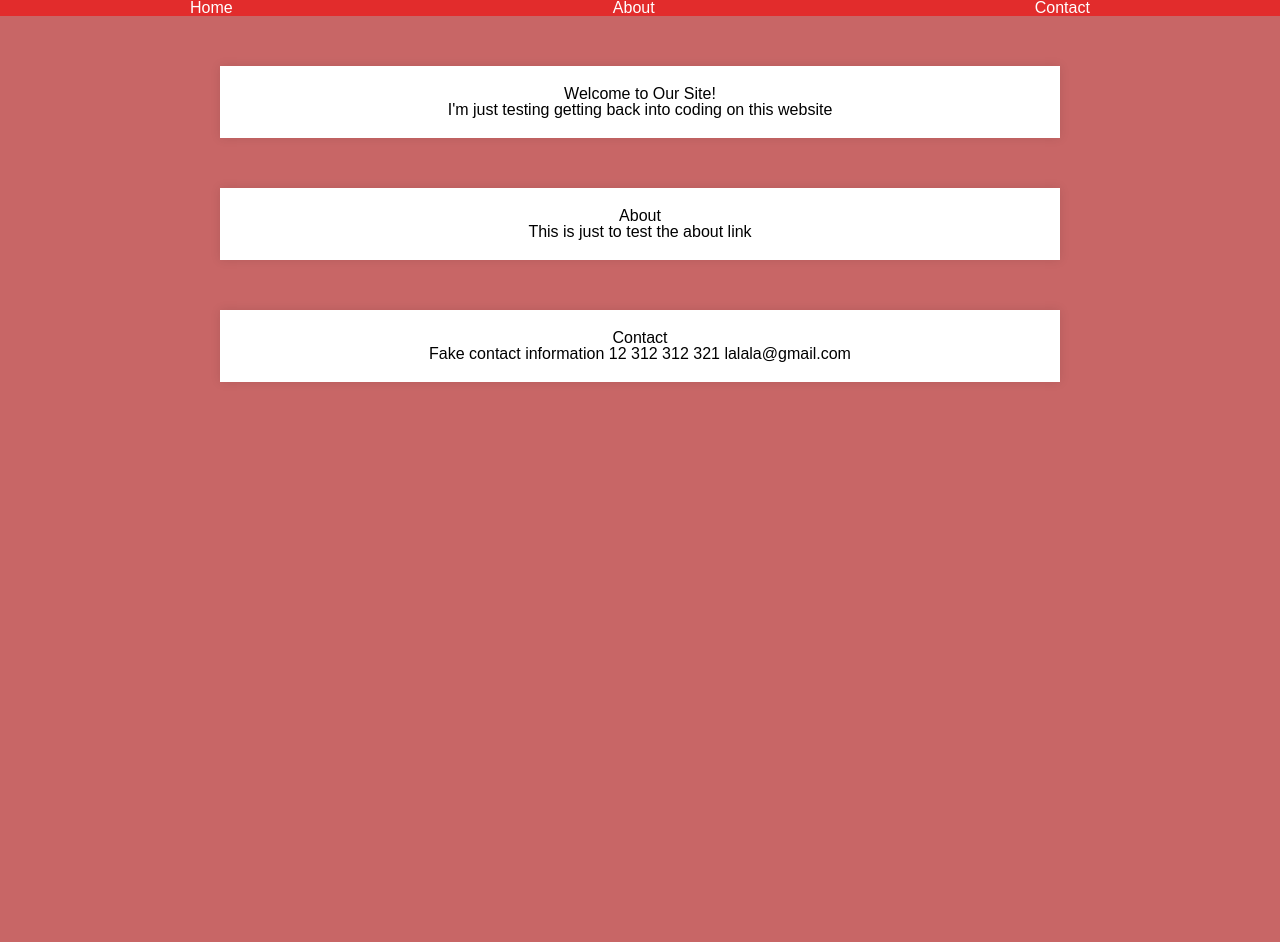
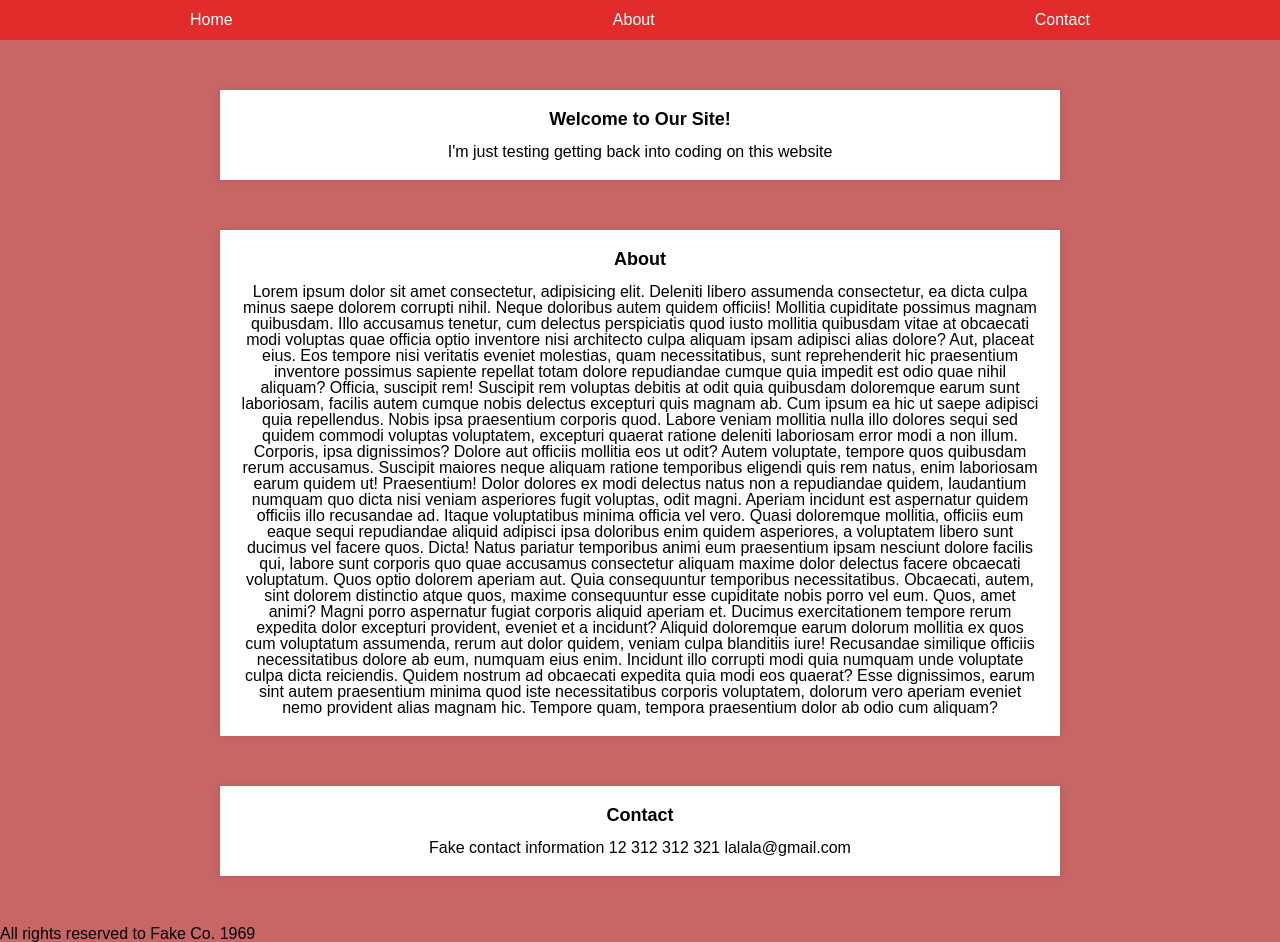
Before and after one commit to marcosmariante/marcosmariante.github.io, a plain HTML site: page index.html in a window 1280 px wide. Before the commit the page ends 800 px from the top, so only its background shows below. Drawn offline with Linux system fonts and the light colour scheme.

Commit message:
changed margin and styling to h2, added loren ipsum text on about section, addeded height to nav

```diff
--- a/index.html
+++ b/index.html
@@ -15,12 +15,25 @@
 
     </div>
     <div class="container">
-        <h1>Welcome to Our Site!</h1>
+        <h2>Welcome to Our Site!</h2>
         <p>I'm just testing getting back into coding on this website </p>
     </div>
     <div class="container">
         <h2 id="about">About</h2>
-        <p>This is just to test the about link</p>
+        <p>Lorem ipsum dolor sit amet consectetur, adipisicing elit. Deleniti libero assumenda consectetur, ea dicta culpa minus saepe dolorem corrupti nihil. Neque doloribus autem quidem officiis! Mollitia cupiditate possimus magnam quibusdam.
+        Illo accusamus tenetur, cum delectus perspiciatis quod iusto mollitia quibusdam vitae at obcaecati modi voluptas quae officia optio inventore nisi architecto culpa aliquam ipsam adipisci alias dolore? Aut, placeat eius.
+        Eos tempore nisi veritatis eveniet molestias, quam necessitatibus, sunt reprehenderit hic praesentium inventore possimus sapiente repellat totam dolore repudiandae cumque quia impedit est odio quae nihil aliquam? Officia, suscipit rem!
+        Suscipit rem voluptas debitis at odit quia quibusdam doloremque earum sunt laboriosam, facilis autem cumque nobis delectus excepturi quis magnam ab. Cum ipsum ea hic ut saepe adipisci quia repellendus.
+        Nobis ipsa praesentium corporis quod. Labore veniam mollitia nulla illo dolores sequi sed quidem commodi voluptas voluptatem, excepturi quaerat ratione deleniti laboriosam error modi a non illum. Corporis, ipsa dignissimos?
+        Dolore aut officiis mollitia eos ut odit? Autem voluptate, tempore quos quibusdam rerum accusamus. Suscipit maiores neque aliquam ratione temporibus eligendi quis rem natus, enim laboriosam earum quidem ut! Praesentium!
+        Dolor dolores ex modi delectus natus non a repudiandae quidem, laudantium numquam quo dicta nisi veniam asperiores fugit voluptas, odit magni. Aperiam incidunt est aspernatur quidem officiis illo recusandae ad.
+        Itaque voluptatibus minima officia vel vero. Quasi doloremque mollitia, officiis eum eaque sequi repudiandae aliquid adipisci ipsa doloribus enim quidem asperiores, a voluptatem libero sunt ducimus vel facere quos. Dicta!
+        Natus pariatur temporibus animi eum praesentium ipsam nesciunt dolore facilis qui, labore sunt corporis quo quae accusamus consectetur aliquam maxime dolor delectus facere obcaecati voluptatum. Quos optio dolorem aperiam aut.
+        Quia consequuntur temporibus necessitatibus. Obcaecati, autem, sint dolorem distinctio atque quos, maxime consequuntur esse cupiditate nobis porro vel eum. Quos, amet animi? Magni porro aspernatur fugiat corporis aliquid aperiam et.
+        Ducimus exercitationem tempore rerum expedita dolor excepturi provident, eveniet et a incidunt? Aliquid doloremque earum dolorum mollitia ex quos cum voluptatum assumenda, rerum aut dolor quidem, veniam culpa blanditiis iure!
+        Recusandae similique officiis necessitatibus dolore ab eum, numquam eius enim. Incidunt illo corrupti modi quia numquam unde voluptate culpa dicta reiciendis. Quidem nostrum ad obcaecati expedita quia modi eos quaerat?
+        Esse dignissimos, earum sint autem praesentium minima quod iste necessitatibus corporis voluptatem, dolorum vero aperiam eveniet nemo provident alias magnam hic. Tempore quam, tempora praesentium dolor ab odio cum aliquam?
+</p>
     </div>
     <div class="container">
         <h2 id="contact">Contact</h2>
@@ -29,5 +42,9 @@
             lalala@gmail.com
         </p>
     </div>
+
+    <footer>
+        All rights reserved to Fake Co. 1969
+    </footer>
 </body>
 </html>
--- a/styles.css
+++ b/styles.css
@@ -5,14 +5,22 @@ body {
     background-color: #c86666;
 }
 
+h2 {
+    font-size: large;
+    font-weight: 700;
+    margin-bottom: 1rem;
+}
+
 .nav a {
     color: white;
 }
 
 .nav {
+    height: 40px;
     background-color: #e22c2c;
     display: flex;
     justify-content: space-around;
+    align-items: center;
 
 }
 
```
